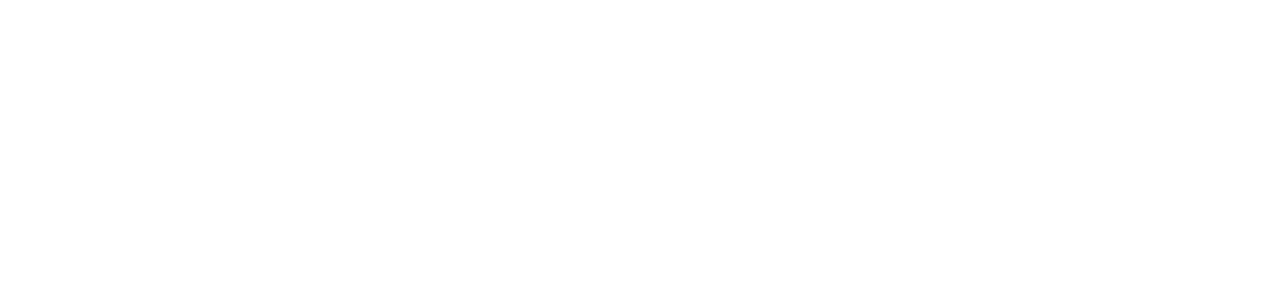
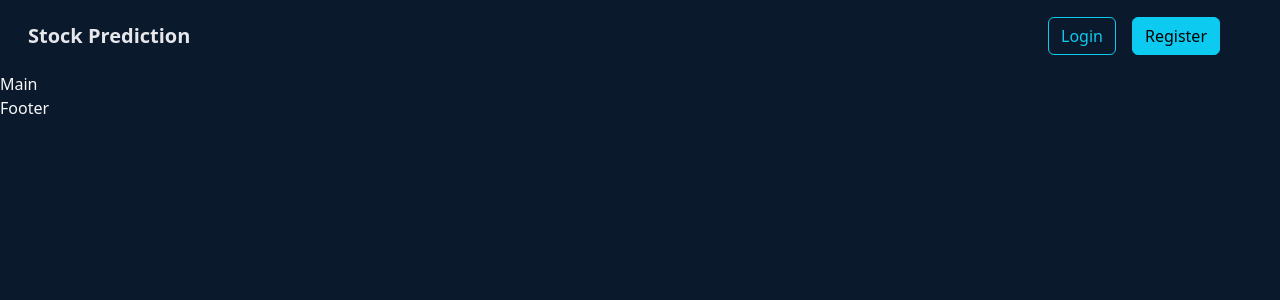
Before and after one commit to sohailk007/fullstack-ai-ml-stock-app, a React (Vite) app in the folder frontend/: page / in a window 1280 px wide. Shown: the top 300 px of the page. Built offline with nearby package versions, Linux system fonts and the light colour scheme.

Commit message:
add initial layout with Header, Main, and Footer components; include Bootstrap for styling

```diff
--- a/frontend/index.html
+++ b/frontend/index.html
@@ -4,9 +4,11 @@
     <meta charset="UTF-8" />
     <meta name="viewport" content="width=device-width, initial-scale=1.0" />
     <title>Stock Prediction Portal</title>
+    <link href="https://cdn.jsdelivr.net/npm/bootstrap@5.3.8/dist/css/bootstrap.min.css" rel="stylesheet" integrity="sha384-sRIl4kxILFvY47J16cr9ZwB07vP4J8+LH7qKQnuqkuIAvNWLzeN8tE5YBujZqJLB" crossorigin="anonymous">
   </head>
   <body>
     <div id="root"></div>
     <script type="module" src="/src/main.jsx"></script>
+    <script src="https://cdn.jsdelivr.net/npm/bootstrap@5.3.8/dist/js/bootstrap.bundle.min.js" integrity="sha384-FKyoEForCGlyvwx9Hj09JcYn3nv7wiPVlz7YYwJrWVcXK/BmnVDxM+D2scQbITxI" crossorigin="anonymous"></script>
   </body>
 </html>
--- a/frontend/src/App.jsx
+++ b/frontend/src/App.jsx
@@ -1,10 +1,16 @@
 import { useState } from 'react'
+import './assets/css/style.css'
+import Header from './components/Header.jsx'
+import Main from './components/Main.jsx'
+import Footer from './components/Footer.jsx'
 
 function App() {
 
   return (
     <>
-
+    <Header />
+    <Main />
+    <Footer/>
     </>
   )
 }
--- /dev/null
+++ b/frontend/src/assets/css/style.css
@@ -0,0 +1,3 @@
+body{
+    background-color:#0B192C;
+}
--- /dev/null
+++ b/frontend/src/components/Footer.jsx
@@ -0,0 +1,9 @@
+import React from 'react'
+
+const Footer = () => {
+  return (
+    <div className='text-light'>Footer</div>
+  )
+}
+
+export default Footer
--- /dev/null
+++ b/frontend/src/components/Header.jsx
@@ -0,0 +1,35 @@
+import React from "react";
+
+const Header = () => {
+  return (
+    <>
+      <nav
+        className="navbar navbar-expand-lg pt-3 pb-3 pe-5 ps-3"
+        style={{ backgroundColor: "#0B192C" }}
+      >
+        <div className="container-fluid">
+          {/* Brand */}
+          <a
+            className="navbar-brand fw-bold"
+            href="#"
+            style={{ color: "#E5E7EB" }}
+          >
+            Stock Prediction
+          </a>
+
+          {/* Right side buttons */}
+          <div className="ms-auto">
+            <a className="btn btn-outline-info me-3" href="#">
+              Login
+            </a>
+            <a className="btn btn-info" href="#">
+              Register
+            </a>
+          </div>
+        </div>
+      </nav>
+    </>
+  );
+};
+
+export default Header;
--- /dev/null
+++ b/frontend/src/components/Main.jsx
@@ -0,0 +1,9 @@
+import React from 'react'
+
+const Main = () => {
+  return (
+    <div className='text-light'>Main</div>
+  )
+}
+
+export default Main
```
